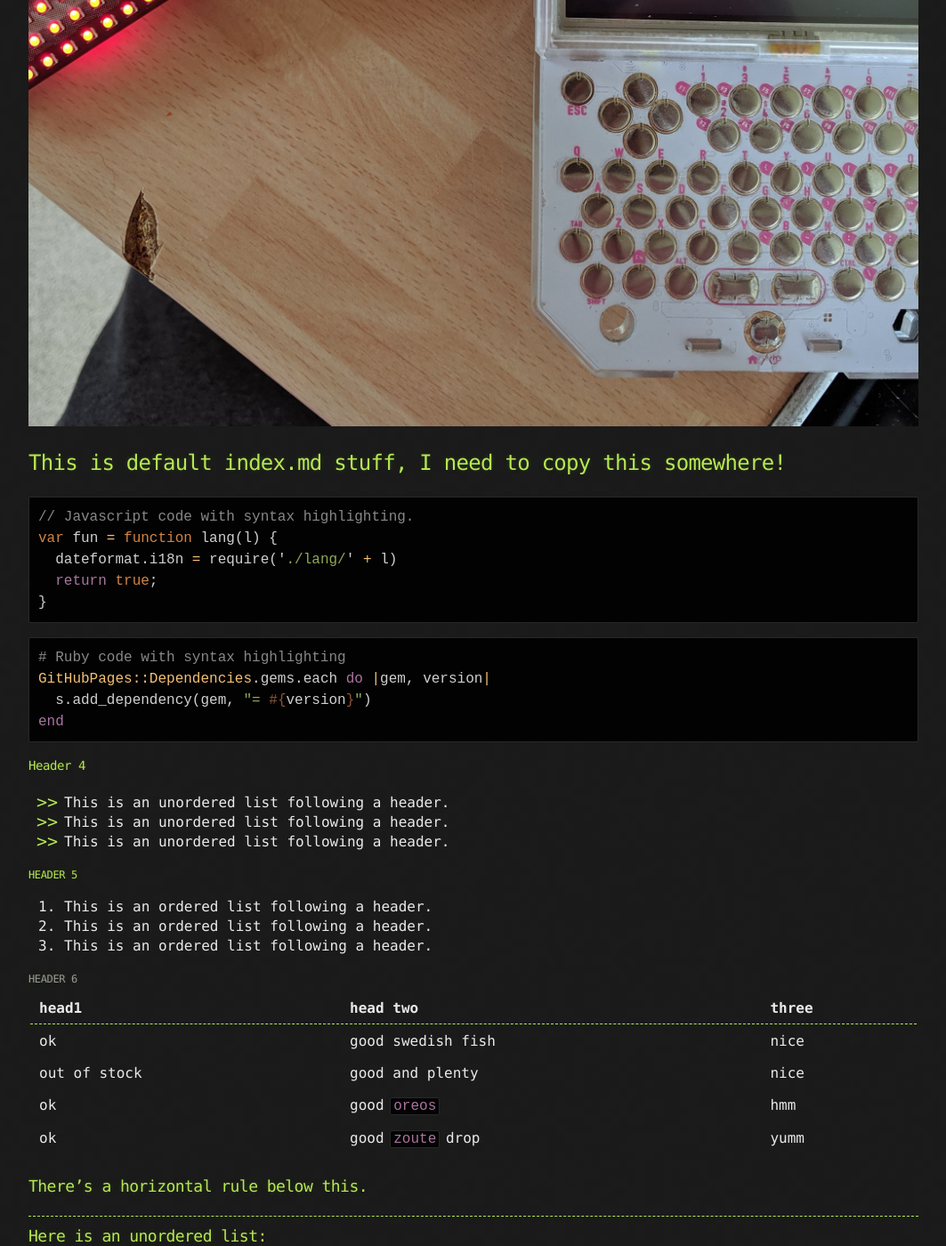
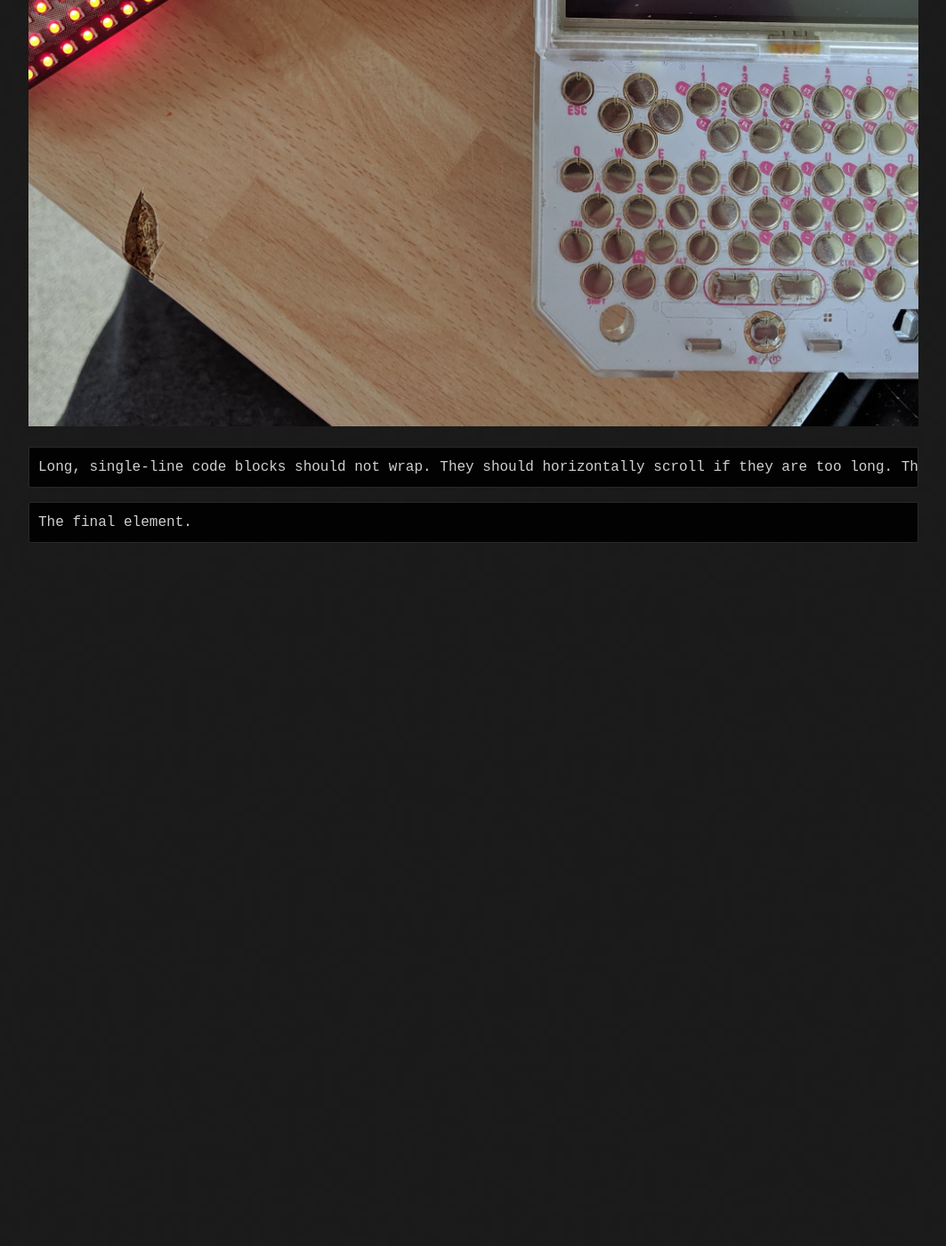
Before and after one commit to FRAG69/FRAG69.github.io, a Jekyll site: the page built from index.md, in a window 1280 px wide and 1400 px high, scrolled down 1295 px. Shown: the whole window at 89% size, without its empty margins (108-1171 px from the left). Built offline with Jekyll 4.4.1, drawn with Linux system fonts in a browser that asks for light colours; our own code applies the rules of GitHub Pages for plain Markdown files; after the commit the page ends 1925 px from its top, so only the background shows below that; some of the changed text lies outside the part shown.

Commit message:
update to index.md

````diff
--- a/index.md
+++ b/index.md
@@ -25,100 +25,6 @@
 ![Badge connected to PocketChip](./assets/images/badge_n_chip.jpg)
 
 
-
-## This is default index.md stuff, I need to copy this somewhere!
-```js
-// Javascript code with syntax highlighting.
-var fun = function lang(l) {
-  dateformat.i18n = require('./lang/' + l)
-  return true;
-}
-```
-
-```ruby
-# Ruby code with syntax highlighting
-GitHubPages::Dependencies.gems.each do |gem, version|
-  s.add_dependency(gem, "= #{version}")
-end
-```
-
-#### Header 4
-
-*   This is an unordered list following a header.
-*   This is an unordered list following a header.
-*   This is an unordered list following a header.
-
-##### Header 5
-
-1.  This is an ordered list following a header.
-2.  This is an ordered list following a header.
-3.  This is an ordered list following a header.
-
-###### Header 6
-
-| head1        | head two          | three |
-|:-------------|:------------------|:------|
-| ok           | good swedish fish | nice  |
-| out of stock | good and plenty   | nice  |
-| ok           | good `oreos`      | hmm   |
-| ok           | good `zoute` drop | yumm  |
-
-### There's a horizontal rule below this.
-
-* * *
-
-### Here is an unordered list:
-
-*   Item foo
-*   Item bar
-*   Item baz
-*   Item zip
-
-### And an ordered list:
-
-1.  Item one
-1.  Item two
-1.  Item three
-1.  Item four
-
-### And a nested list:
-
-- level 1 item
-  - level 2 item
-  - level 2 item
-    - level 3 item
-    - level 3 item
-- level 1 item
-  - level 2 item
-  - level 2 item
-  - level 2 item
-- level 1 item
-  - level 2 item
-  - level 2 item
-- level 1 item
-
-### Small image
-
-![Octocat](https://github.githubassets.com/images/icons/emoji/octocat.png)
-
-### Large image
-
-![Branching](https://guides.github.com/activities/hello-world/branching.png)
-
-
-### Definition lists can be used with HTML syntax.
-
-<dl>
-<dt>Name</dt>
-<dd>Godzilla</dd>
-<dt>Born</dt>
-<dd>1952</dd>
-<dt>Birthplace</dt>
-<dd>Japan</dd>
-<dt>Color</dt>
-<dd>Green</dd>
-</dl>
-
 ```
 Long, single-line code blocks should not wrap. They should horizontally scroll if they are too long. This line should be long enough to demonstrate this.
 ```
````
